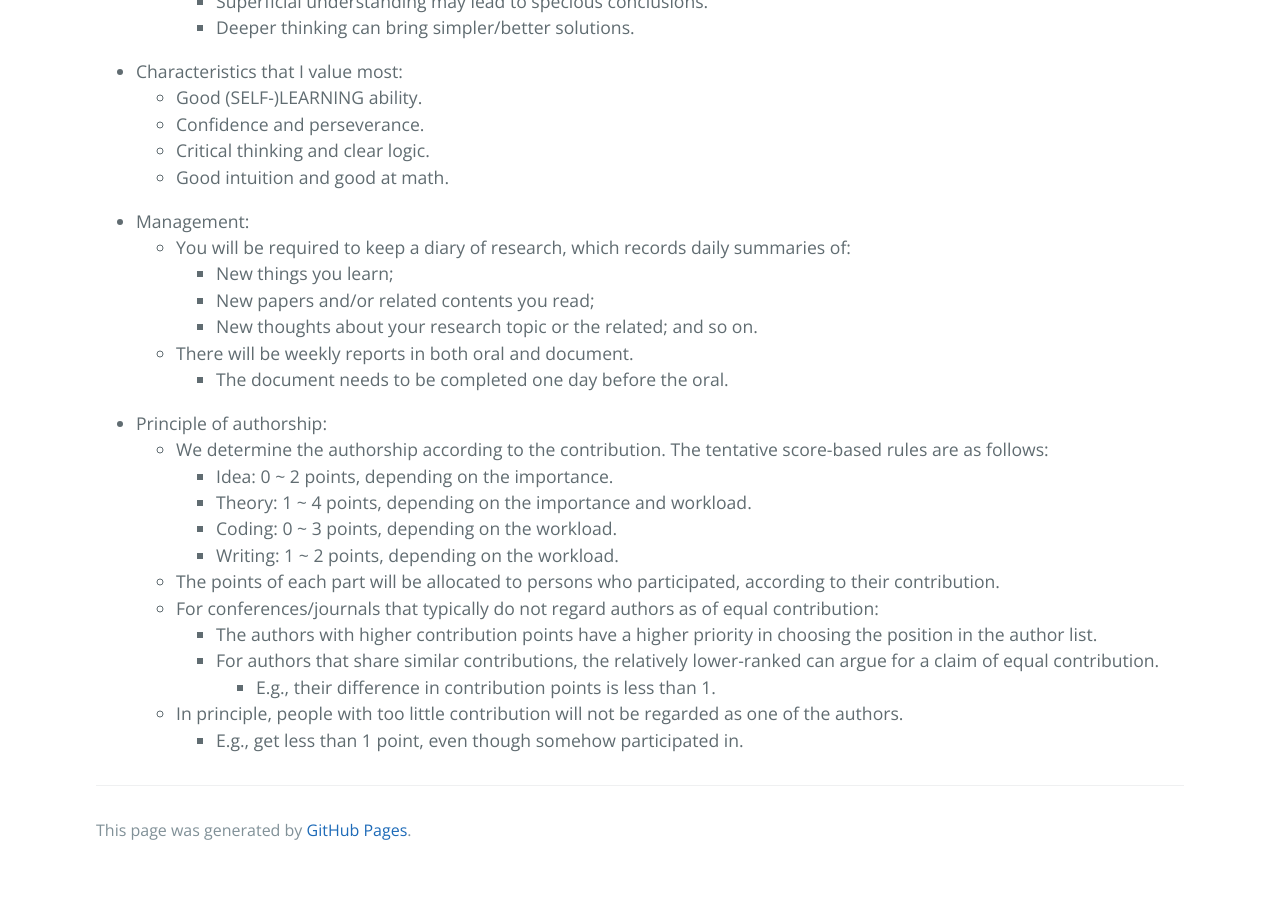
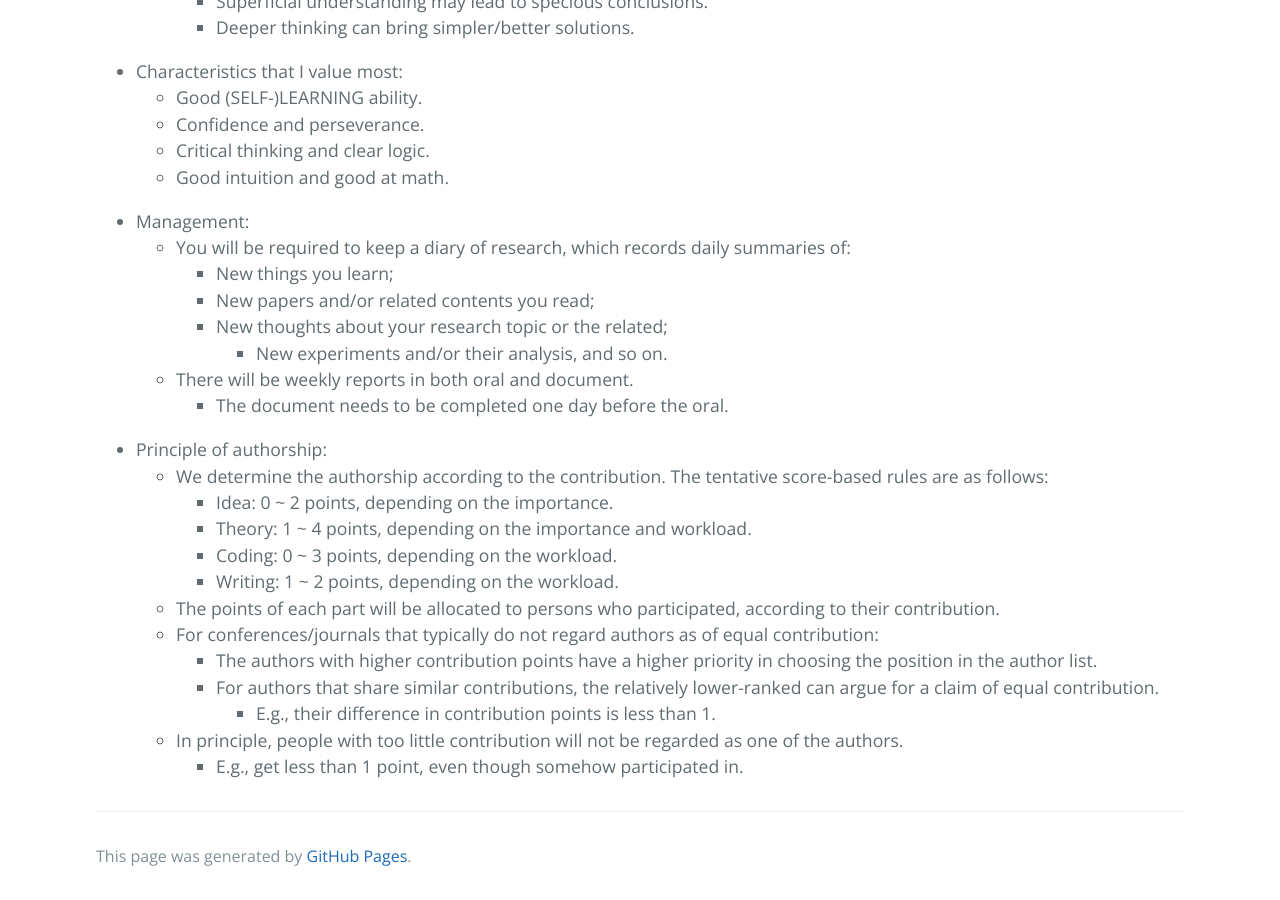
Before and after one commit to ZhimingZhou/zhimingzhou.github.io, a Jekyll site: the page built from _posts/2021-10-11-Prospective-Students.md, in a window 1280 px wide and 900 px high, scrolled down 1310 px. Built offline with Jekyll 4.4.1, drawn with Linux system fonts in a browser that asks for light colours; comment, search, counter and statistics services are not loaded; before the commit the page ends 2184 px from its top, so only the background shows below that.

Commit message:
Update 2021-10-11-Prospective-Students.md

```diff
--- a/_posts/2021-10-11-Prospective-Students.md
+++ b/_posts/2021-10-11-Prospective-Students.md
@@ -61,7 +61,8 @@ I’m looking for talented students with enthusiasm for fundamental research in
 	- You will be required to keep a diary of research, which records daily summaries of:
 		- New things you learn;
 		- New papers and/or related contents you read;
-		- New thoughts about your research topic or the related; and so on.
+		- New thoughts about your research topic or the related;
+  		- New experiments and/or their analysis, and so on.
 	- There will be weekly reports in both oral and document.
 		- The document needs to be completed one day before the oral.
 
```
Also changed, not shown: other parts of _posts/2021-10-11-Prospective-Students.md (+1 -1 lines).
